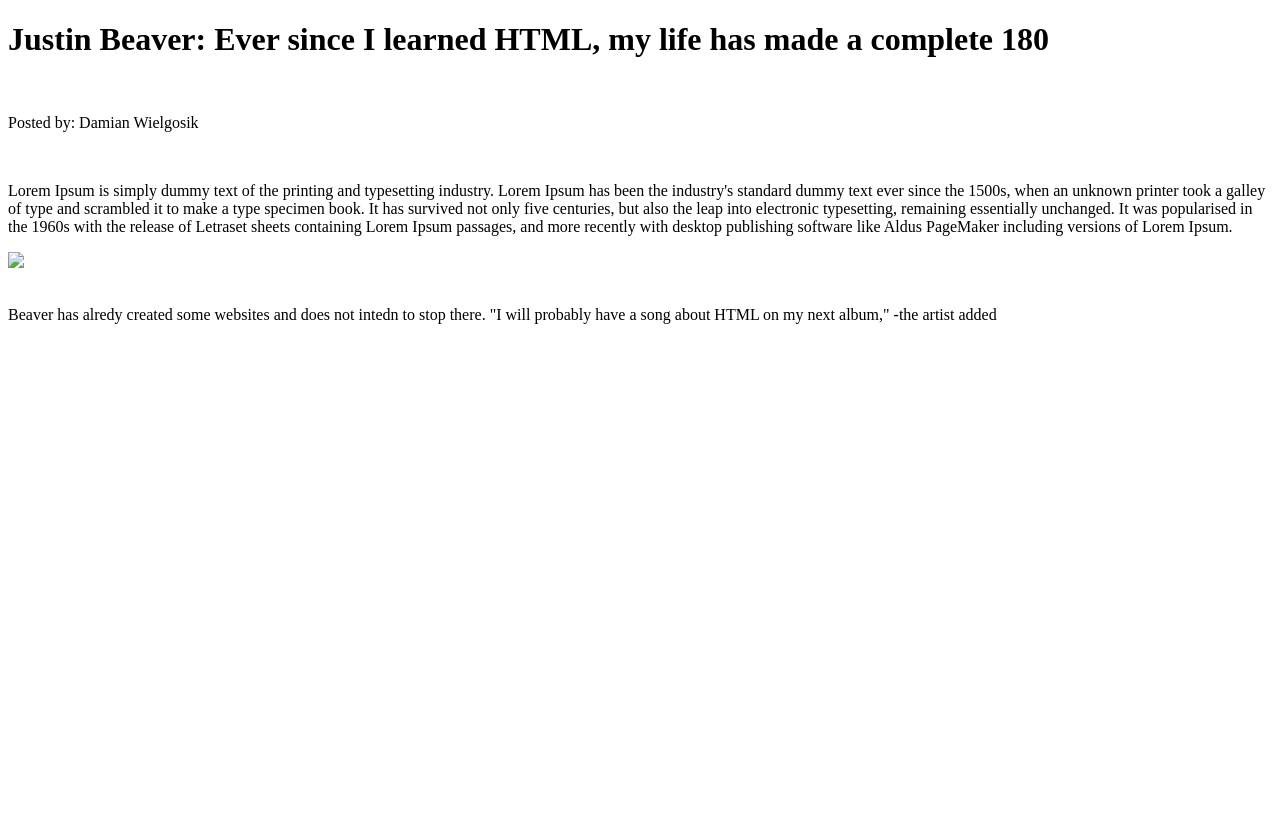
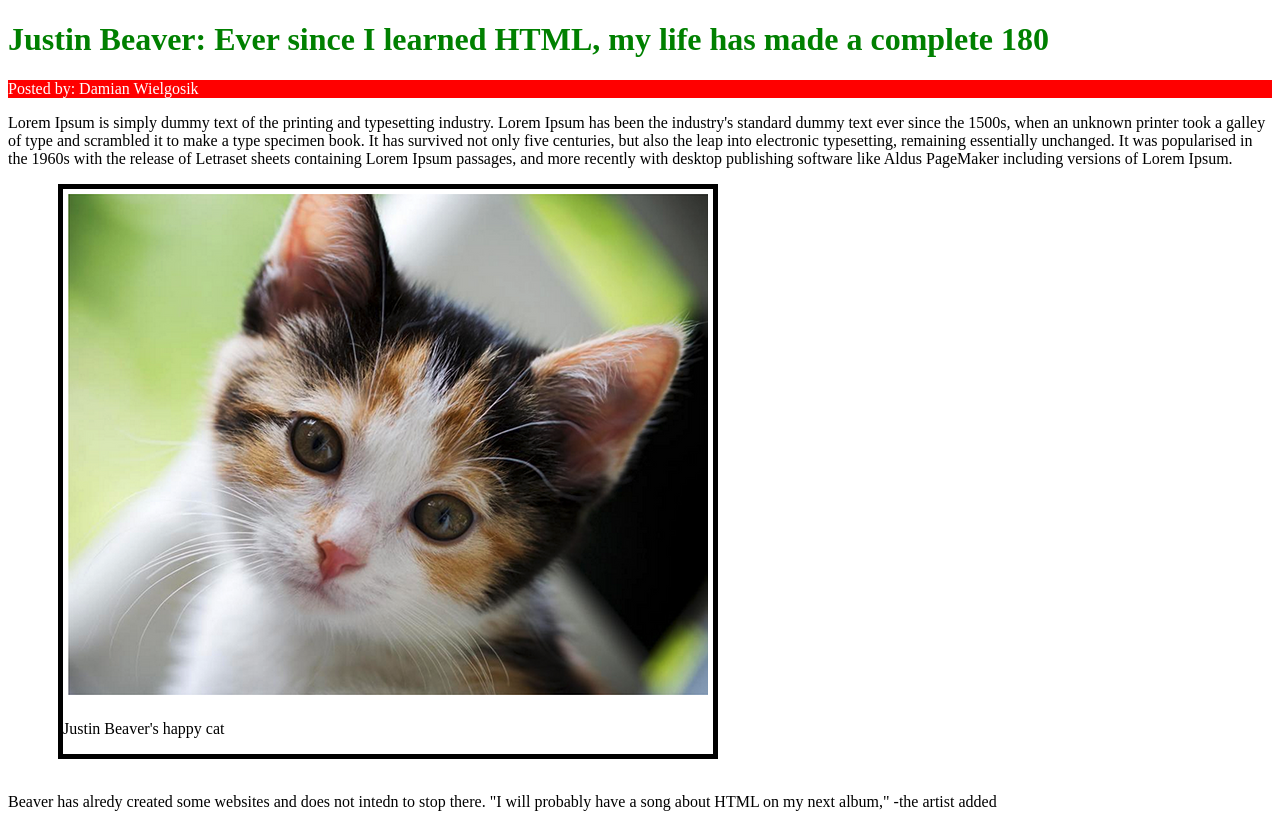
Before and after one commit to Tincani/TincaniFrontEnd, a plain HTML site: page index.html in a window 1280 px wide. Before the commit the page ends 800 px from the top, so only its background shows below. Drawn offline with Linux system fonts and the light colour scheme.

Commit message:
modifiche generali

```diff
--- a/index.html
+++ b/index.html
@@ -3,12 +3,27 @@
     <head>
         <title>Articolo</title>
         <meta charset="UTF-8">
+        <style>
+            #autore {
+                background-color: red;
+                color: white;
+            }
+            h1{
+                color : green;
+            }
+            #cornice{
+                width: fit-content;
+                border: 5px solid black;
+                margin-left: 50px;
+            }
+            #immagine{
+                margin: 5px;
+            }
+        </style>
     </head>
     <body>
         <h1>Justin Beaver: Ever since I learned HTML, my life has made a complete 180</h1>
-        <br />
-        <p>Posted by: Damian Wielgosik</p>
-        <br />
+        <p id="autore">Posted by: Damian Wielgosik</p>
         <div>
             <p>Lorem Ipsum is simply dummy text of the printing and typesetting industry.
                 Lorem Ipsum has been the industry's standard dummy text ever since the 1500s,
@@ -19,8 +34,9 @@
                 and more recently with desktop publishing software like Aldus PageMaker including
                 versions of Lorem Ipsum.</p>
         </div>
-        <div border="1">
-            <img src="images/gatto.png">
+        <div id="cornice">
+            <img id="immagine" src="images/gatto.png">
+            <p>Justin Beaver's happy cat</p>
         </div>
         <br />
         <p>Beaver has alredy created some websites and does not intedn to stop there. "I will probably have a song
```
Also changed, not shown: images/gatto.png (added).
